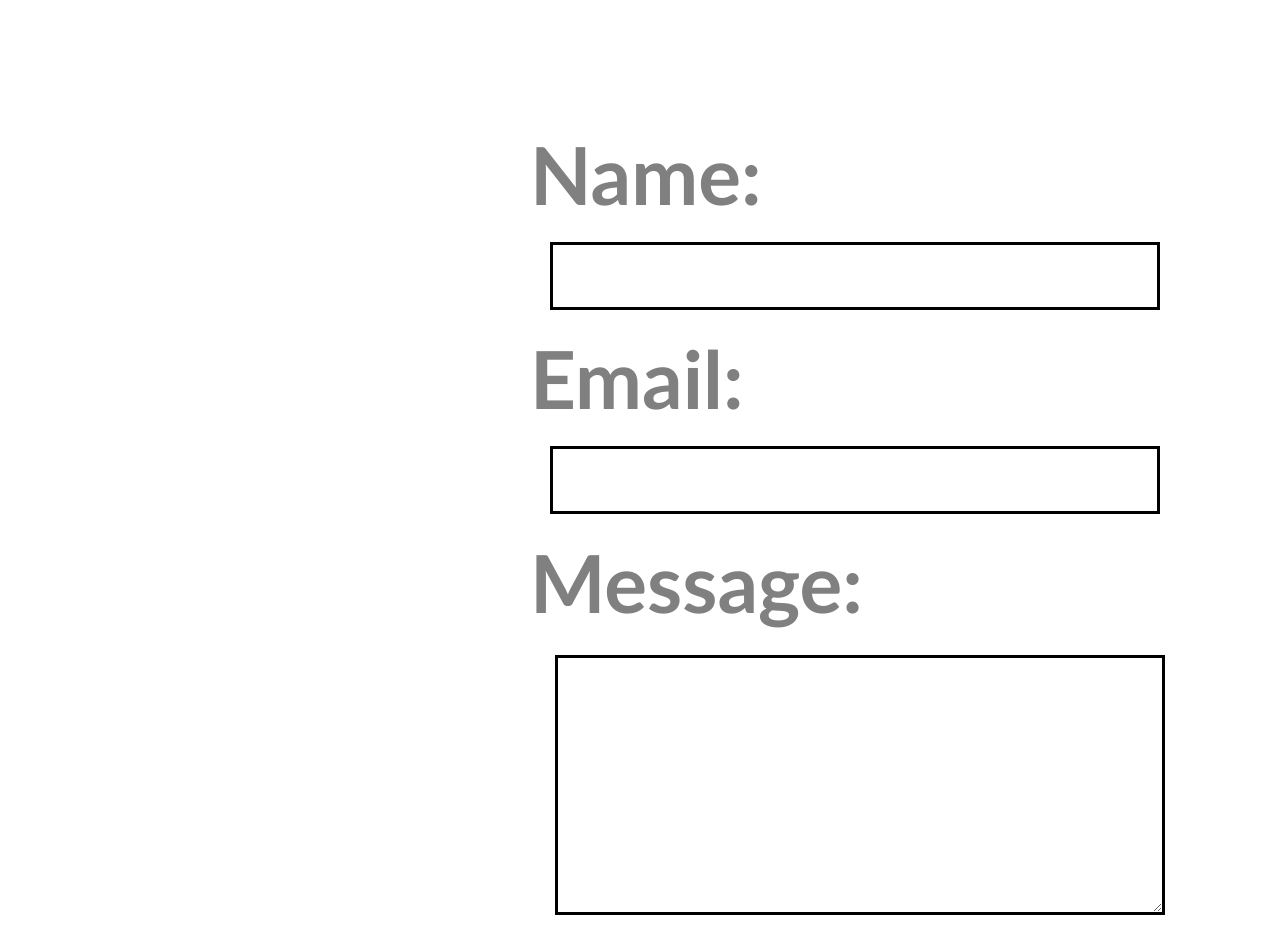
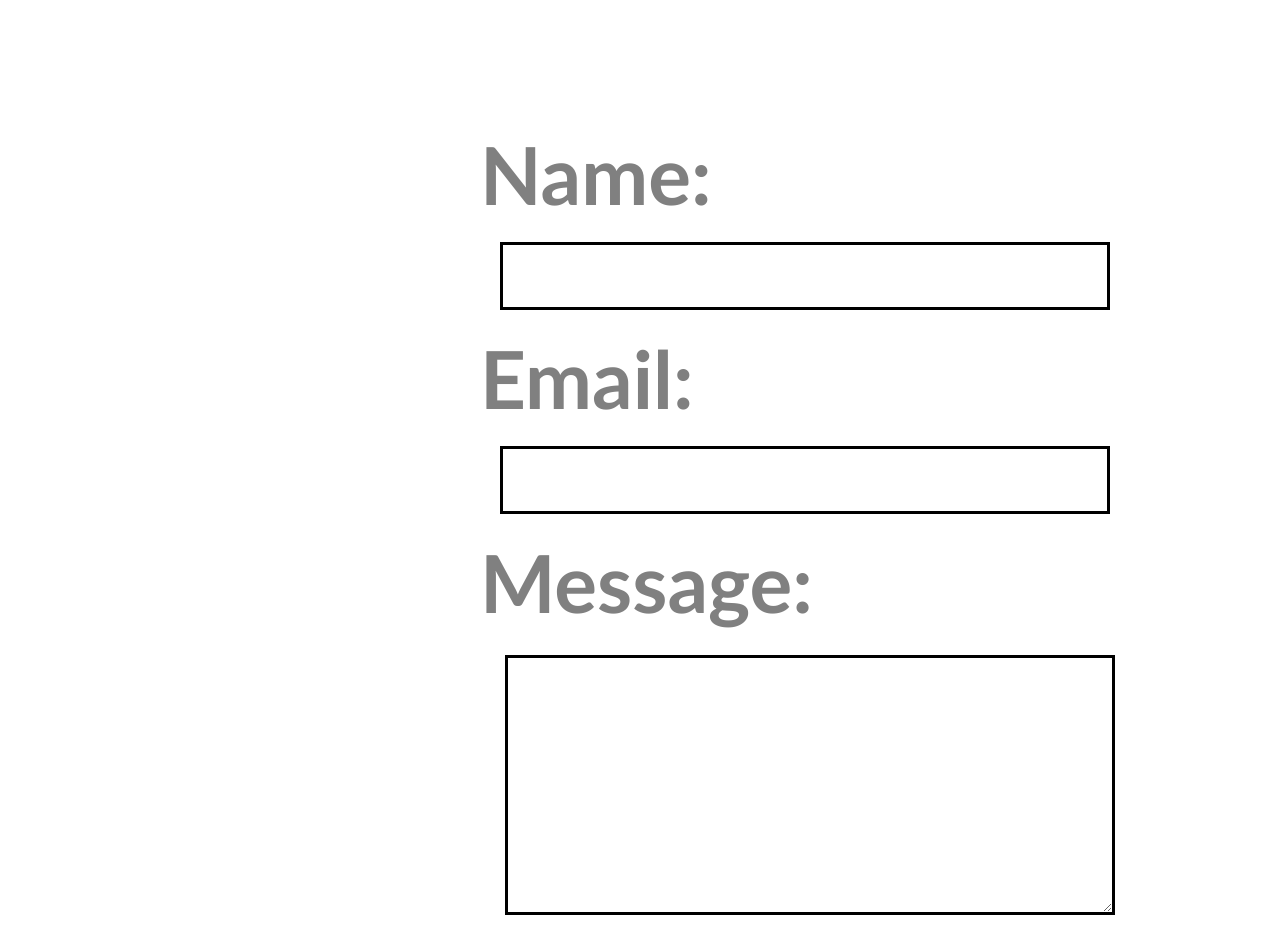
Before and after one commit to RimshaNawaz/sample, a plain HTML site: page index.html in a window 1280 px wide. Shown: the part 303-1250 px from the top of the page. Drawn offline with Linux system fonts and the light colour scheme.

Commit message:
Update style.css

```diff
--- a/style.css
+++ b/style.css
@@ -184,5 +184,5 @@ label{
     height: 100vh;
   }
  .formclass{
-    margin-left: -50px;
+    margin-left: -100px;
  }
```
